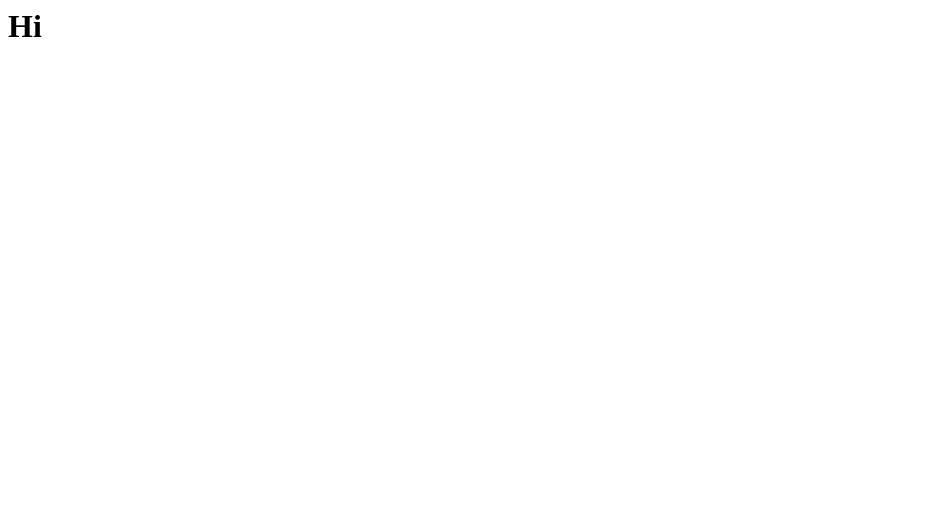
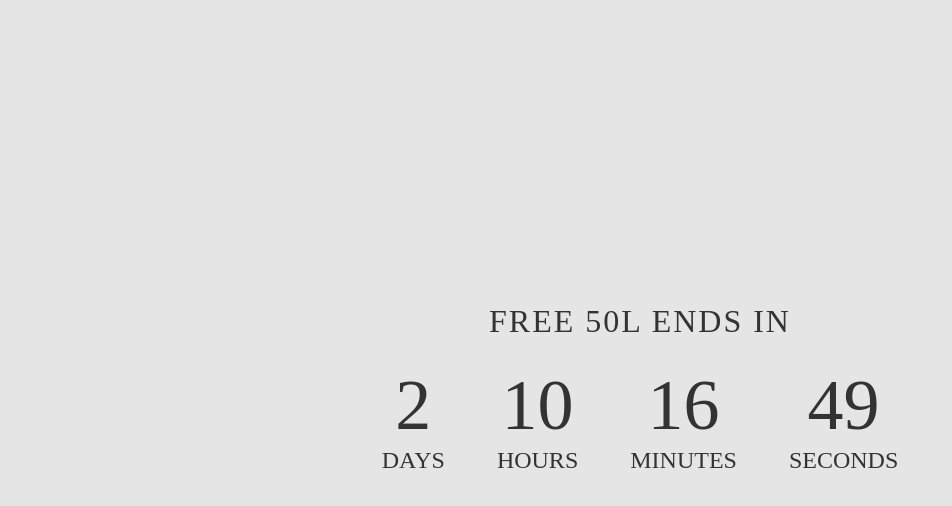
Before and after one commit to shaun-boilerjuice/apps, a plain HTML site: page index.html in a window 1280 px wide. Shown: the whole page, without its empty margins (0-952 px from the left). Drawn offline with Linux system fonts and the light colour scheme.

Commit message:
Add files via upload

```diff
--- a/index.html
+++ b/index.html
@@ -1 +1,26 @@
-<h1>Hi</h1>
+<!DOCTYPE html>
+<html lang="en" >
+<head>
+  <meta charset="UTF-8">
+  <title>CodePen - A Pen by Shaun Curtis</title>
+  <link rel="stylesheet" href="./style.css">
+
+</head>
+<body>
+<!-- partial:index.partial.html -->
+<div class="container" id="timer-connected">
+  <h1 id="headline">Free 50L ends in</h1>
+  <div id="countdown">
+    <ul>
+      <li><span id="days"></span>days</li>
+      <li><span id="hours"></span>Hours</li>
+      <li><span id="minutes"></span>Minutes</li>
+      <li><span id="seconds"></span>Seconds</li>
+    </ul>
+  </div>
+</div>
+<!-- partial -->
+  <script  src="./script.js"></script>
+
+</body>
+</html>
--- /dev/null
+++ b/script.js
@@ -0,0 +1,43 @@
+(function () {
+  const second = 1000,
+        minute = second * 60,
+        hour = minute * 60,
+        day = hour * 24;
+
+  //I'm adding this section so I don't have to keep updating this pen every year :-)
+  //remove this if you don't need it
+  let today = new Date(),
+      dd = String(today.getDate()).padStart(2, "0"),
+      mm = String(today.getMonth() + 1).padStart(2, "0"),
+      yyyy = today.getFullYear(),
+      nextYear = yyyy + 1,
+      dayMonth = "09/30/",
+      birthday = dayMonth + yyyy;
+
+  today = mm + "/" + dd + "/" + yyyy;
+  if (today > birthday) {
+    birthday = dayMonth + nextYear;
+  }
+  //end
+
+  const countDown = new Date(birthday).getTime(),
+      x = setInterval(function() {
+
+        const now = new Date().getTime(),
+              distance = countDown - now;
+
+        document.getElementById("days").innerText = Math.floor(distance / (day)),
+          document.getElementById("hours").innerText = Math.floor((distance % (day)) / (hour)),
+          document.getElementById("minutes").innerText = Math.floor((distance % (hour)) / (minute)),
+          document.getElementById("seconds").innerText = Math.floor((distance % (minute)) / second);
+
+        //do something later when date is reached
+        if (distance < 0) {
+          document.getElementById("headline").innerText = "It's my birthday!";
+          document.getElementById("countdown").style.display = "none";
+          document.getElementById("content").style.display = "block";
+          clearInterval(x);
+        }
+        //seconds
+      }, 0)
+  }());
--- /dev/null
+++ b/style.css
@@ -0,0 +1,71 @@
+/* general styling */
+:root {
+  --smaller: .75;
+}
+
+* {
+  box-sizing: border-box;
+  margin: 0;
+  padding: 0;
+}
+
+html, body {
+  height: 100%;
+  margin: 0;
+}
+
+body {
+  align-items: center;
+  background-color: #e5e5e5;
+  display: flex;
+  font-family: Montserrat;
+}
+
+.container {
+  color: #333;
+  margin: 0 auto;
+  text-align: center;
+}
+
+h1 {
+  font-weight: normal;
+  letter-spacing: .125rem;
+  text-transform: uppercase;
+}
+
+li {
+  display: inline-block;
+  font-size: 1.5em;
+  list-style-type: none;
+  padding: 1em;
+  text-transform: uppercase;
+}
+
+li span {
+  display: block;
+  font-size: 4.5rem;
+}
+
+.emoji {
+  display: none;
+  padding: 1rem;
+}
+
+.emoji span {
+  font-size: 4rem;
+  padding: 0 .5rem;
+}
+
+@media all and (max-width: 768px) {
+  h1 {
+    font-size: calc(1.5rem * var(--smaller));
+  }
+
+  li {
+    font-size: calc(1.125rem * var(--smaller));
+  }
+
+  li span {
+    font-size: calc(3.375rem * var(--smaller));
+  }
+}
```
